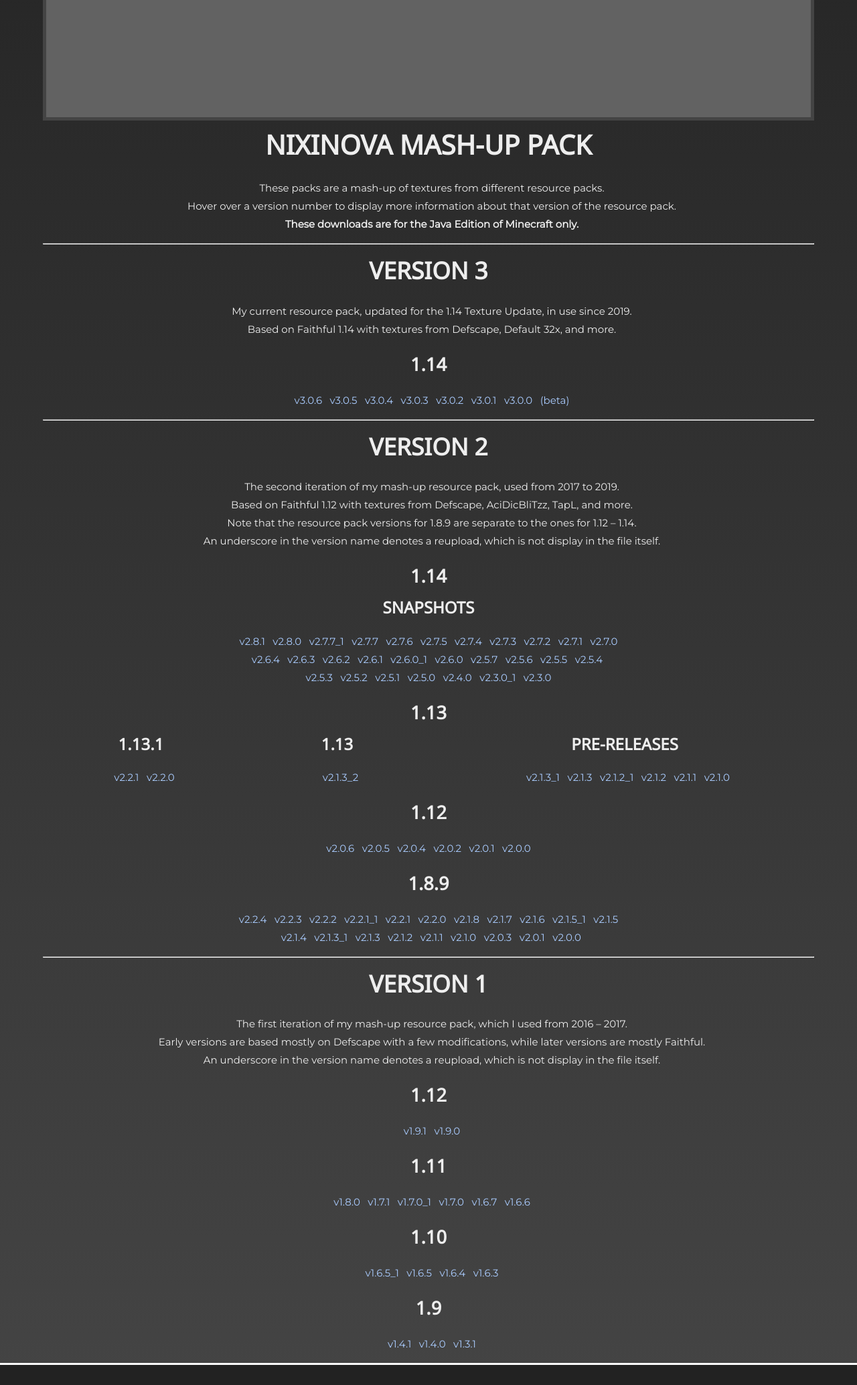
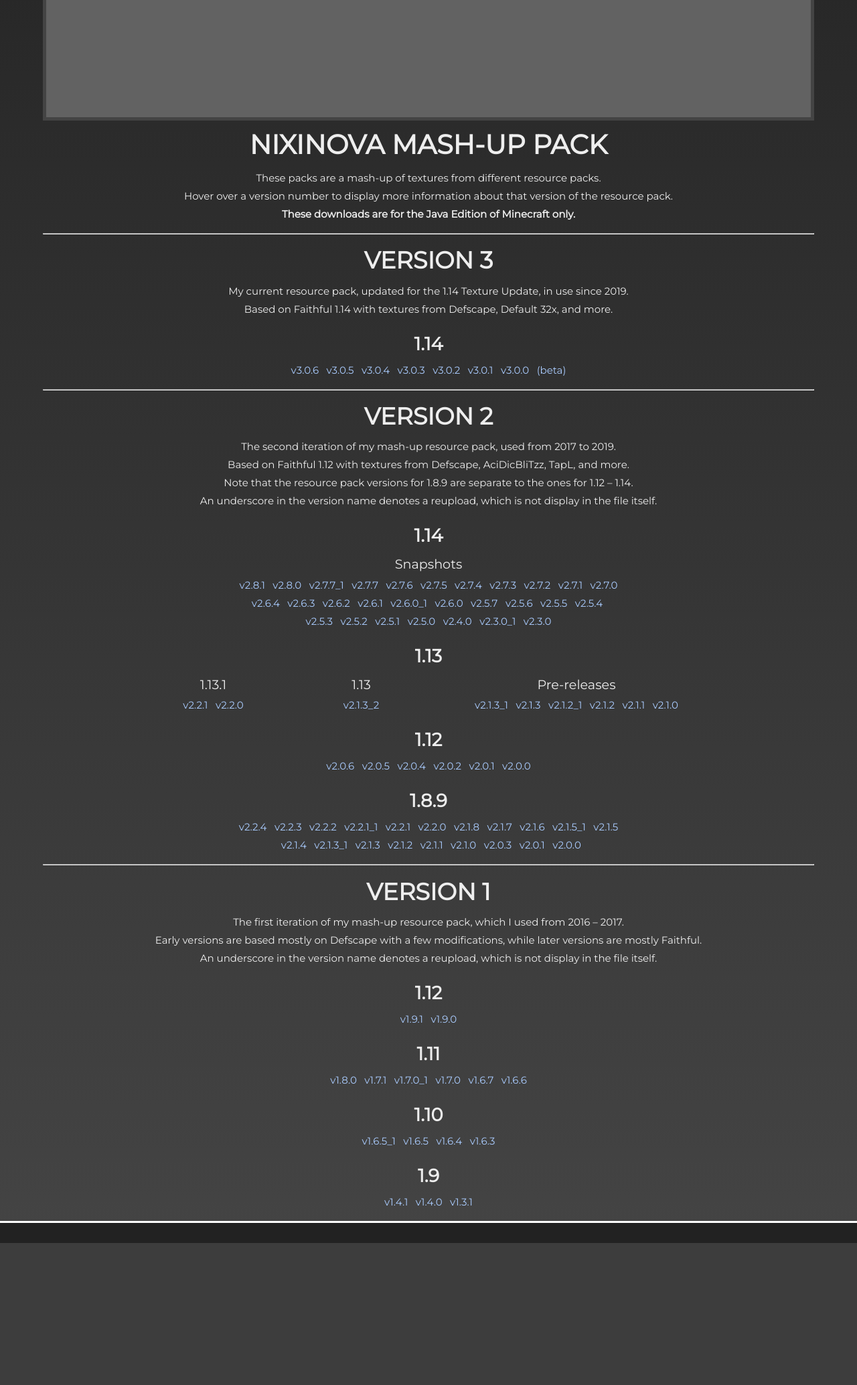
Before and after one commit to Nixinova/Website, a PHP site: page /minecraft/resource-packs/mash-up.html in a window 1280 px wide. Shown: the part 421-2489 px from the top of the page at 67% size. After the commit the page ends 2277 px from the top, so only its background shows below. Run offline with PHP 8.4, Linux system fonts and the light colour scheme.

Commit message:
Change heading styles

```diff
--- a/css/style.css
+++ b/css/style.css
@@ -1,24 +1,28 @@
 /* Fonts */
-@import url('https://fonts.googleapis.com/css?family=Montserrat|Varela+Round|Quicksand:700|Noto+Sans');
+@import url('https://fonts.googleapis.com/css?family=Montserrat|Varela+Round|Quicksand:700');
 @font-face {font-family: 'Minecraft'; src: local('Minecraft'), url('minecraft.ttf') format('truetype');}
 
-/* Elements */
+/* Base elements */
 * {box-sizing: border-box; transition: 0.5s;}
 body {font: normal 15px 'Montserrat', sans-serif; color: #eee; margin: 0; line-height: 1.8; background: linear-gradient(#222, #444);}
 nav {background: #222;}
 main {padding: 0 5vw; min-height: calc(100vh - 143px);}
 footer {width: 100%; padding: 15px; margin-top: 15px; background: #222; border-top: solid #fff; text-align: center;}
-p {text-align: center; margin-left: 10px;}
+p {text-align: center;}
 code {font-size: 1.1em;}
 key {border: 1px solid #fff; background-color: #fff4; padding: 2px 3px; font-family: monospace;}
 abbr {cursor: help;}
 img {max-width: 100%; vertical-align: middle; border: 0;}
-h1, h2, h3, h4, h5 {color: #eee; font-family: 'Noto Sans'; font-weight: bold; margin: 0; text-align: center; width: 100%; text-transform: uppercase;}
+
+/* Headings */
+h1, h2, h3, h4, h5 {color: #eee; margin: 0; text-align: center; width: 100%;}
+h1, h2, h3 {text-transform: uppercase;}
+h4, h5 {font-weight: normal;}
 h1 {font-size: 2.5rem;}
 h2 {font-size: 2.2rem;}
 h3 {font-size: 1.7rem;}
-h4 {font-size: 1.5rem;}
-h5 {font-size: 1.3rem;}
+h4 {font-size: 1.2rem;}
+h5 {font-size: 1.0rem;}
 h6 {font-size: 14px; font-weight: bold; text-align: center; margin-top: 1em; margin-bottom: -1em;}
 
 @media (max-width: 800px) {
@@ -49,7 +53,7 @@ iframe.youtube {width: 80vw; height: 45vw; max-width: 960px; max-height: 540px;}
     .row>div {margin: 0 10px;}
     .flex {width: var(--width);}
     .flex.centered {margin-left: calc(var(--width)/2);}
-    .row.aligned {margin: inherit calc(var(--margin)/2);}
+    .row.aligned {margin: 0 calc(var(--margin)/2);}
 }
 
 /* Buttons */
@@ -59,7 +63,7 @@ button {background: dodgerblue; color: white; padding: 12px 30px; cursor: pointe
 a button, a:visited button {color: white; text-decoration: none;}
 a:hover button {background: royalblue; font-size: 21px;}
 
-/* Hide */
+/* Hiding */
 .hide {display: none !important;}
 @media (min-width: 801px) {
     .mobileonly {display: none !important;}
--- a/minecraft/resource-packs/mash-up.html
+++ b/minecraft/resource-packs/mash-up.html
@@ -8,6 +8,7 @@
     <meta name="viewport" content="width=device-width, initial-scale=1.0">
     <style name="Spacing">
         p a:not([no-sp]):not(:first-child)::before {content: '\2002'/* emsp */;}
+        p {margin-top: 0;}
     </style>
 </head>
 <body>
```
